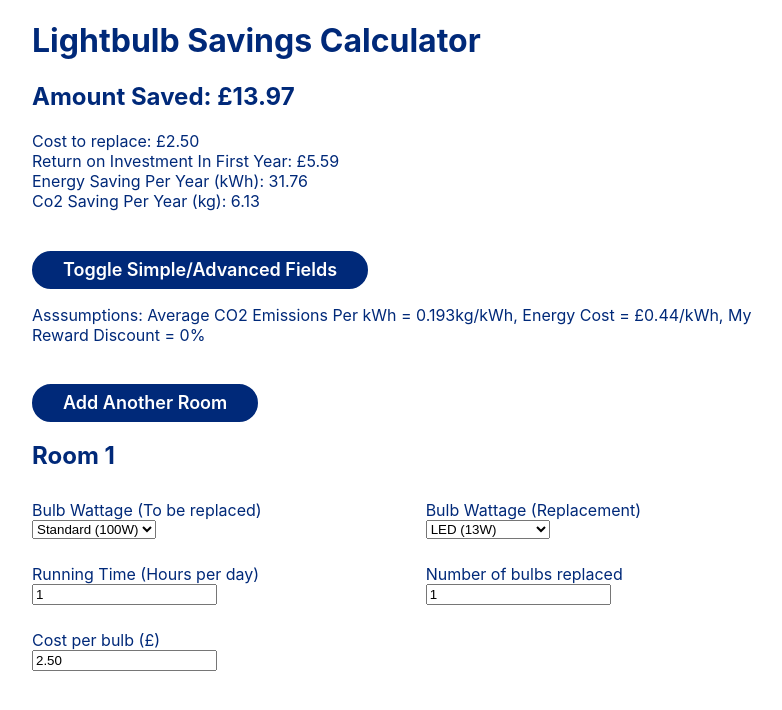
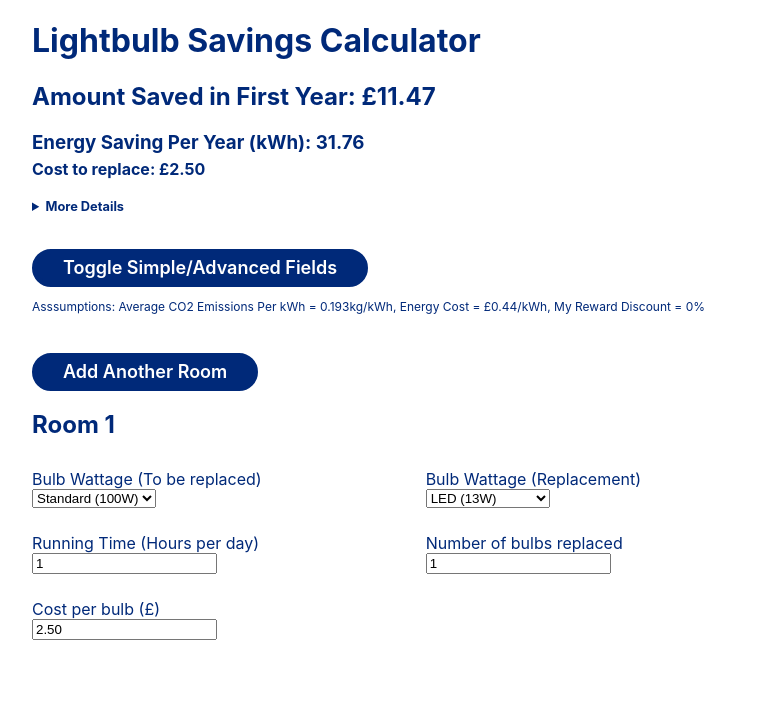
Before and after one commit to Creactivate/lightbulb-calc, a React (Create React App) app: page / in a window 1280 px wide. Shown: the top 710 px of the page, without its empty margins (224-1006 px from the left). Built offline with nearby package versions, Linux system fonts and the light colour scheme.

Commit message:
updated outputs and styling

```diff
--- a/src/App.css
+++ b/src/App.css
@@ -13,17 +13,6 @@
   .App-logo {
     animation: App-logo-spin infinite 20s linear;
   }
-}
-
-.App-header {
-  background-color: #282c34;
-  min-height: 100vh;
-  display: flex;
-  flex-direction: column;
-  align-items: center;
-  justify-content: center;
-  font-size: calc(10px + 2vmin);
-  color: white;
 }
 
 .App-link {
@@ -59,6 +48,14 @@ p, div, h1, h2, h3 {
   color: rgb(0, 41, 121);
 }
 
+h3 {
+  margin-bottom: 5px;
+}
+
+.bold {
+  font-weight: bold;
+}
+
 .hideable {
   display: none;
 }
@@ -84,7 +81,33 @@ p, div, h1, h2, h3 {
   text-decoration: none;
 }
 
+p {
+  font-size: 12px;
+}
+
 .advanced {
   color: rgb(0, 41, 121);
   background-color: rgb(255, 255, 255);
 }
+
+.details {
+  /* padding-left: 25px; */
+  padding-top: 5px;
+  font-weight: bold;
+}
+
+summary.buttons {
+  display: inline;
+}
+
+summary {
+  /* padding-top: 5px; */
+  font-size: 0.8rem;
+  font-weight: bold;
+  padding-bottom: 15px;
+  cursor: pointer;
+}
+
+.last {
+  padding-bottom: 15px;
+}
--- a/src/components/test.js
+++ b/src/components/test.js
@@ -45,22 +45,34 @@ class AppComponent extends React.Component {
       const calcGlobalValues = () => {
         let costToReplace = 0;
         let kwhSavingPerYear = 0;
-        let savedPerYear = 0;
+        let savedInFirstYear = 0;
+        let grossSavedPerYear = 0;
         let roiInFirstYear = 0;
         let kgCo2SavingPerYear = 0;
+        let currentCost = 0;
+        let newCost = 0;
 
         // calculate output functions
         const calcCostToReplace = (tmpCostPerBulb, tmpNumberOfBulbsReplaced, tmpMyRewardDiscount) => {
           return tmpCostPerBulb * tmpNumberOfBulbsReplaced * ((100 - tmpMyRewardDiscount) / 100)
         }
+        const calcCurrentCost = (tmpWattageToBeReplaced, tmpRunningTimeHPD, tmpNumberOfBulbsReplaced, tmpEnergyCost) => {
+          return ((tmpWattageToBeReplaced * tmpRunningTimeHPD * 365 * tmpNumberOfBulbsReplaced) / 1000) * tmpEnergyCost
+        }
+        const calcNewCost = (tmpWattageReplacement, tmpRunningTimeHPD, tmpNumberOfBulbsReplaced, tmpEnergyCost) => {
+          return ((tmpWattageReplacement * tmpRunningTimeHPD * 365 * tmpNumberOfBulbsReplaced) / 1000) * tmpEnergyCost
+        }
         const calcKwhSavingPerYear = (tmpWattageToBeReplaced, tmpWattageReplacement, tmpRunningTimeHPD, tmpNumberOfBulbsReplaced) => {
           return ((tmpWattageToBeReplaced - tmpWattageReplacement) * tmpRunningTimeHPD * 365 * tmpNumberOfBulbsReplaced) / 1000
         }
-        const calcSavedPerYear = (tmpKwhSavingPerYear, tmpEnergyCost) => {
-          return tmpKwhSavingPerYear * tmpEnergyCost;
+        const calcSavedInFirstYear = (tmpKwhSavingPerYear, tmpEnergyCost, tmpCostToReplace) => {
+          return (tmpKwhSavingPerYear * tmpEnergyCost) - tmpCostToReplace;
+        }
+        const calcGrossSavedPerYear = (tmpKwhSavingPerYear, tmpEnergyCost) => {
+          return (tmpKwhSavingPerYear * tmpEnergyCost);
         }
         const calcRoiInFirstYear = (tmpSavedPerYear, tmpCostToReplace) => {
-          return tmpSavedPerYear / tmpCostToReplace;
+          return ((tmpSavedPerYear - tmpCostToReplace) / tmpCostToReplace) * 100;
         }
         const calcKgCo2SavingPerYear = (tmpKwhSavingPerYear, tmpEmissions) => {
           return tmpKwhSavingPerYear * tmpEmissions;
@@ -69,22 +81,31 @@ class AppComponent extends React.Component {
         this.state.rooms.forEach((room) => {
           let tempcostToReplace = calcCostToReplace(room.costPerBulb, room.numberOfBulbsReplaced, room.myRewardDiscount)
           let tempkwhSavingPerYear = calcKwhSavingPerYear(room.wattageToBeReplaced, room.wattageReplacement, room.runningTimeHPD, room.numberOfBulbsReplaced)
-          let tempsavedPerYear = calcSavedPerYear(tempkwhSavingPerYear, room.energyCost)
-          let temproiInFirstYear = calcRoiInFirstYear(tempsavedPerYear, tempcostToReplace)
+          let tempsavedInFirstYear = calcSavedInFirstYear(tempkwhSavingPerYear, room.energyCost, tempcostToReplace)
+          let tempGrossSavedPerYear = calcGrossSavedPerYear(tempkwhSavingPerYear, room.energyCost)
+          let temproiInFirstYear = calcRoiInFirstYear(tempsavedInFirstYear, tempcostToReplace)
           let tempkgCo2SavingPerYear = calcKgCo2SavingPerYear(tempkwhSavingPerYear, room.emissionsPerKwh)
+          let tempcurrentCost = calcCurrentCost(room.wattageToBeReplaced, room.runningTimeHPD, room.numberOfBulbsReplaced, room.energyCost)
+          let tempnewCost = calcNewCost(room.wattageReplacement, room.runningTimeHPD, room.numberOfBulbsReplaced, room.energyCost)
           costToReplace += tempcostToReplace
           kwhSavingPerYear += tempkwhSavingPerYear
-          savedPerYear += tempsavedPerYear
+          savedInFirstYear += tempsavedInFirstYear
           roiInFirstYear += temproiInFirstYear
           kgCo2SavingPerYear += tempkgCo2SavingPerYear
+          currentCost += tempcurrentCost
+          newCost += tempnewCost
+          grossSavedPerYear += tempGrossSavedPerYear
         })
 
         return {
           costToReplace,
           kwhSavingPerYear,
-          savedPerYear,
+          savedInFirstYear,
           roiInFirstYear,
-          kgCo2SavingPerYear
+          kgCo2SavingPerYear,
+          currentCost,
+          newCost,
+          grossSavedPerYear
         }
       }
 
@@ -114,12 +135,22 @@ class AppComponent extends React.Component {
       return (
         <>
         <h1>Lightbulb Savings Calculator</h1>
-        <h2>Amount Saved: {formatter.format(calcGlobalValues().savedPerYear)}</h2>
-        <div>Cost to replace: {formatter.format(calcGlobalValues().costToReplace)}</div>
-        <div>Return on Investment In First Year: {formatter.format(calcGlobalValues().roiInFirstYear)}</div>
-        <div>Energy Saving Per Year (kWh): {Math.round((calcGlobalValues().kwhSavingPerYear + Number.EPSILON) * 100) / 100}</div>
-        <div>Co2 Saving Per Year (kg): {Math.round((calcGlobalValues().kgCo2SavingPerYear + Number.EPSILON) * 100) / 100}</div>
+        <h2>Amount Saved in First Year: {formatter.format(calcGlobalValues().savedInFirstYear)}</h2>
+        <h3>Energy Saving Per Year (kWh): {Math.round((calcGlobalValues().kwhSavingPerYear + Number.EPSILON) * 100) / 100}</h3>
+        <div className="bold">Cost to replace: {formatter.format(calcGlobalValues().costToReplace)}</div>
         <br/>
+        <details>
+        <summary>More Details</summary>
+        {/* <div className="details">Cost to replace: {formatter.format(calcGlobalValues().costToReplace)}</div> */}
+        <div className="details">Return on Investment in First Year: {Math.round((calcGlobalValues().roiInFirstYear + Number.EPSILON) * 100) / 100}%</div>
+        <div className="details">Current Cost to Run Per Year: {formatter.format(calcGlobalValues().currentCost)}</div>
+        <div className="details">Replaced Cost to Run Per Year: {formatter.format(calcGlobalValues().newCost)}</div>
+        <div className="details">Gross Savings Per Year: {formatter.format(calcGlobalValues().grossSavedPerYear)}</div>
+        <div className="details">Energy Saving Per Year (kWh): {Math.round((calcGlobalValues().kwhSavingPerYear + Number.EPSILON) * 100) / 100}</div>
+        <div className="details last">Co2 Saving Per Year (kg): {Math.round((calcGlobalValues().kgCo2SavingPerYear + Number.EPSILON) * 100) / 100}</div>
+
+        </details>
+
         <input id='toggleButton' className={this.state.simple === 'advanced'?'buttons advanced':'buttons'} type='button' value='Toggle Simple/Advanced Fields' onClick={() => toggleSimple()} />
         {this.state.simple === 'simple' ? <p>Asssumptions: Average CO2 Emissions Per kWh = 0.193kg/kWh, Energy Cost = £0.44/kWh, My Reward Discount = 0%</p> : undefined}
         <ParentComponent addChild={this.onAddChild} removeChild={this.onRemoveChild} simple={this.state.simple}>
```
